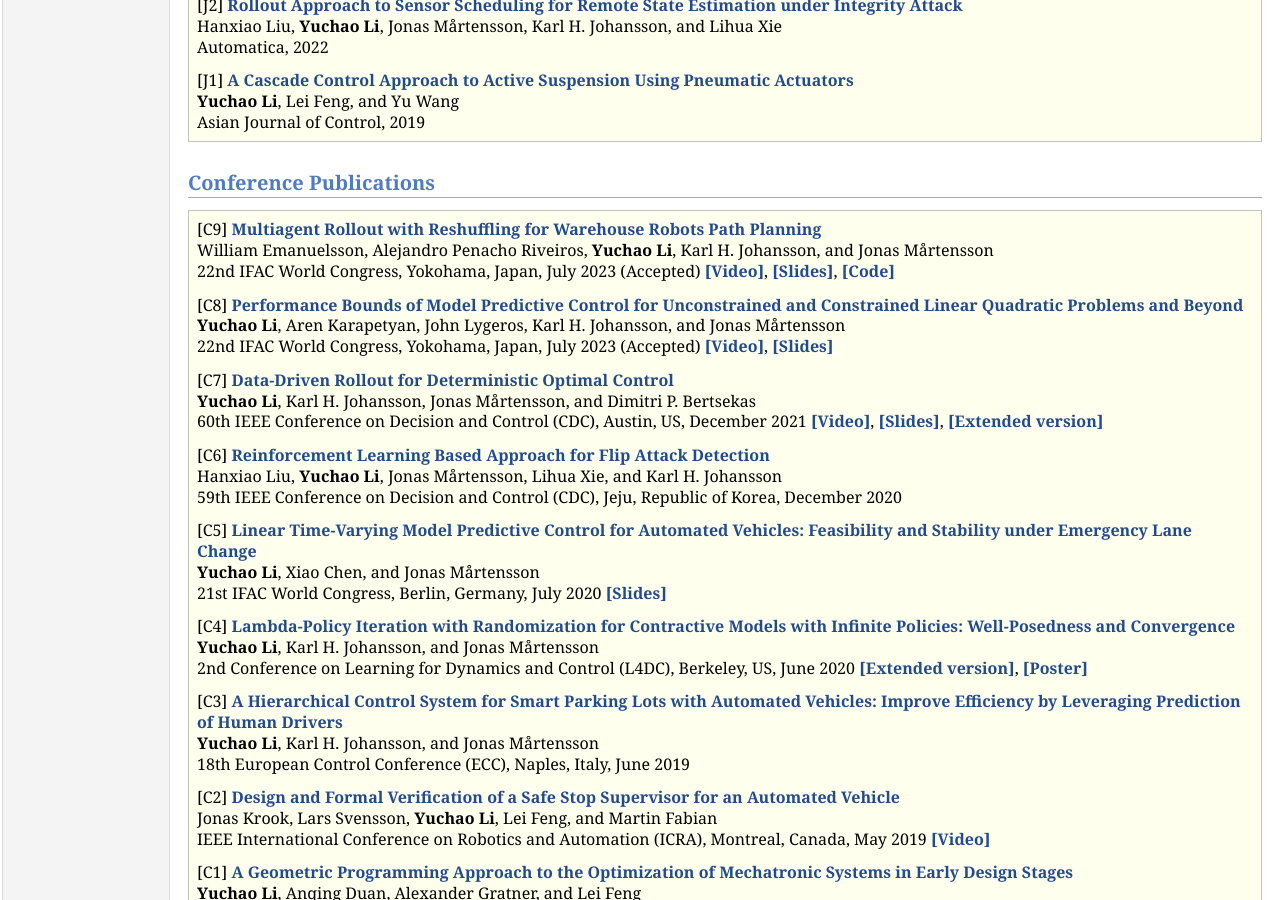
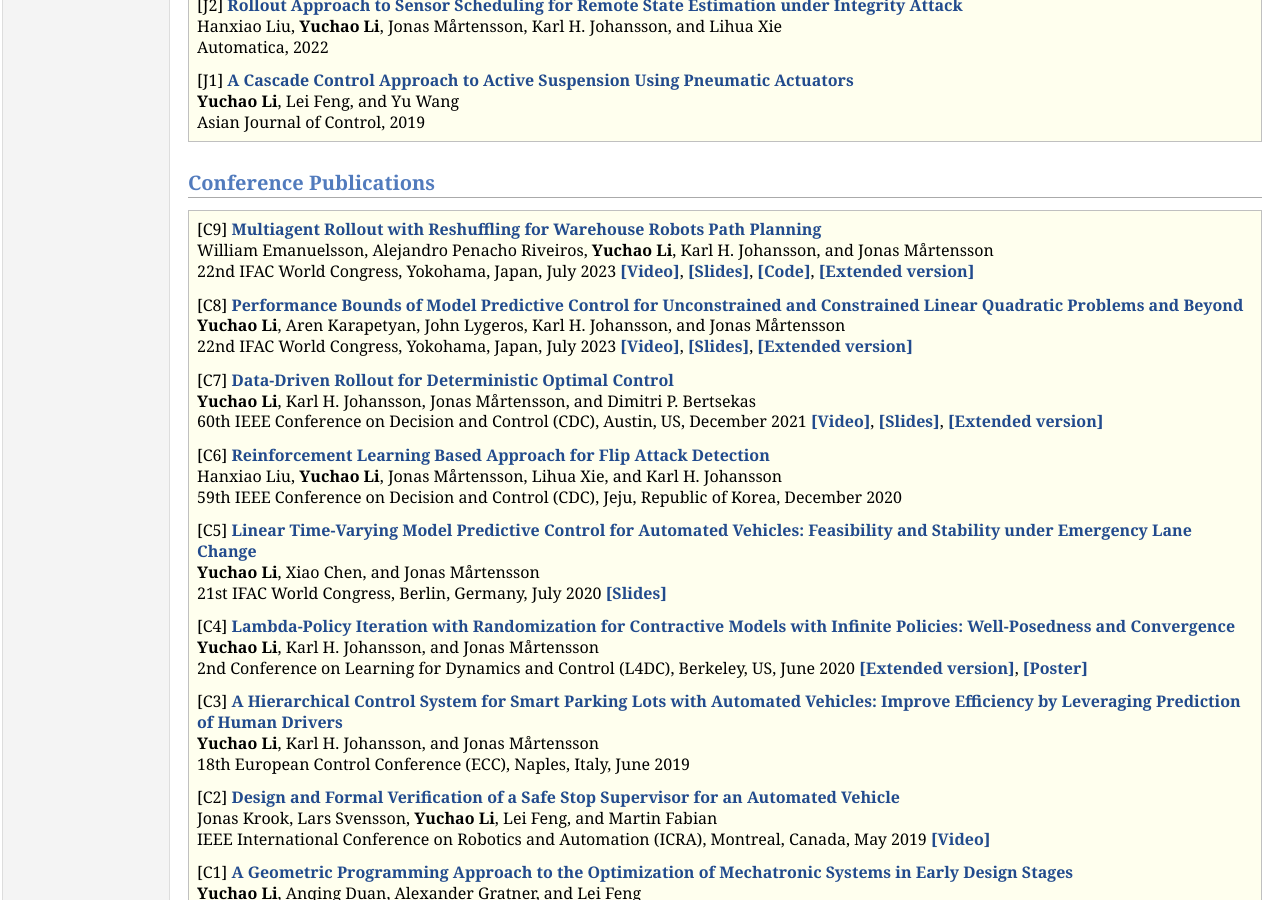
Before and after one commit to yuchaotaigu/yuchaotaigu.github.io, a Jekyll site: the page research.html, which Jekyll copies as it is, in a window 1280 px wide and 900 px high, scrolled down 558 px. Built offline with Jekyll 4.4.1, drawn with Linux system fonts in a browser that asks for light colours; comment, search, counter and statistics services are not loaded.

Commit message:
IFAC23 pub.html

```diff
--- a/research.html
+++ b/research.html
@@ -61,12 +61,12 @@ Hanxiao Liu, <b>Yuchao Li</b>, Jonas Mårtensson, Karl H. Johansson, and Lihua X
 <h2>Conference Publications</h2>
 <div class="infoblock">
 <div class="blockcontent">
-<p>[C9] <a href="https://arxiv.org/abs/2211.08201"><b>Multiagent Rollout with Reshuffling for Warehouse Robots Path Planning</b></a> <br />
+<p>[C9] <a href="https://www.sciencedirect.com/science/article/pii/S2405896323018384"><b>Multiagent Rollout with Reshuffling for Warehouse Robots Path Planning</b></a> <br />
 William Emanuelsson, Alejandro Penacho Riveiros, <b>Yuchao Li</b>, Karl H. Johansson, and Jonas Mårtensson <br />
-22nd IFAC World Congress, Yokohama, Japan, July 2023 (Accepted) <a href="https://youtu.be/bYTebne_4-Q?si=gRIbwghaCGXa-D4k"><b>[Video]</b></a>, <a href="research/IFAC_23_warehouse_slides.pdf"><b>[Slides]</b></a>, <a href="https://github.com/will-em/multi-agent-rollout"><b>[Code]</b></a></p>
-<p>[C8] <a href="https://arxiv.org/abs/2211.06187"><b>Performance Bounds of Model Predictive Control for Unconstrained and Constrained Linear Quadratic Problems and Beyond</b></a> <br />
+22nd IFAC World Congress, Yokohama, Japan, July 2023 <a href="https://youtu.be/bYTebne_4-Q?si=gRIbwghaCGXa-D4k"><b>[Video]</b></a>, <a href="research/IFAC_23_warehouse_slides.pdf"><b>[Slides]</b></a>, <a href="https://github.com/will-em/multi-agent-rollout"><b>[Code]</b></a>, <a href="https://arxiv.org/abs/2211.08201"><b>[Extended version]</b></a></p>
+<p>[C8] <a href="https://www.sciencedirect.com/science/article/pii/S2405896323015367"><b>Performance Bounds of Model Predictive Control for Unconstrained and Constrained Linear Quadratic Problems and Beyond</b></a> <br />
 <b>Yuchao Li</b>, Aren Karapetyan, John Lygeros, Karl H. Johansson, and Jonas Mårtensson <br />
-22nd IFAC World Congress, Yokohama, Japan, July 2023 (Accepted) <a href="https://youtu.be/dopskkUagTY?si=-d2gtSeNSfGV6lNq"><b>[Video]</b></a>, <a href="research/IFAC_23_slides.pdf"><b>[Slides]</b></a></p>
+22nd IFAC World Congress, Yokohama, Japan, July 2023 <a href="https://youtu.be/dopskkUagTY?si=-d2gtSeNSfGV6lNq"><b>[Video]</b></a>, <a href="research/IFAC_23_slides.pdf"><b>[Slides]</b></a>, <a href="https://arxiv.org/abs/2211.06187"><b>[Extended version]</b></a></p>
 <p>[C7] <a href="https://ieeexplore.ieee.org/document/9683499"><b>Data-Driven Rollout for Deterministic Optimal Control</b></a><br />
 <b>Yuchao Li</b>, Karl H. Johansson, Jonas Mårtensson, and Dimitri P. Bertsekas <br />
 60th IEEE Conference on Decision and Control (CDC), Austin, US, December 2021 <a href="https://youtu.be/6lhpVCqhThM"><b>[Video]</b></a>, <a href="research/CDC21_presentation.pdf"><b>[Slides]</b></a>, <a href="https://arxiv.org/abs/2105.03116"><b>[Extended version]</b></a></p>
```
